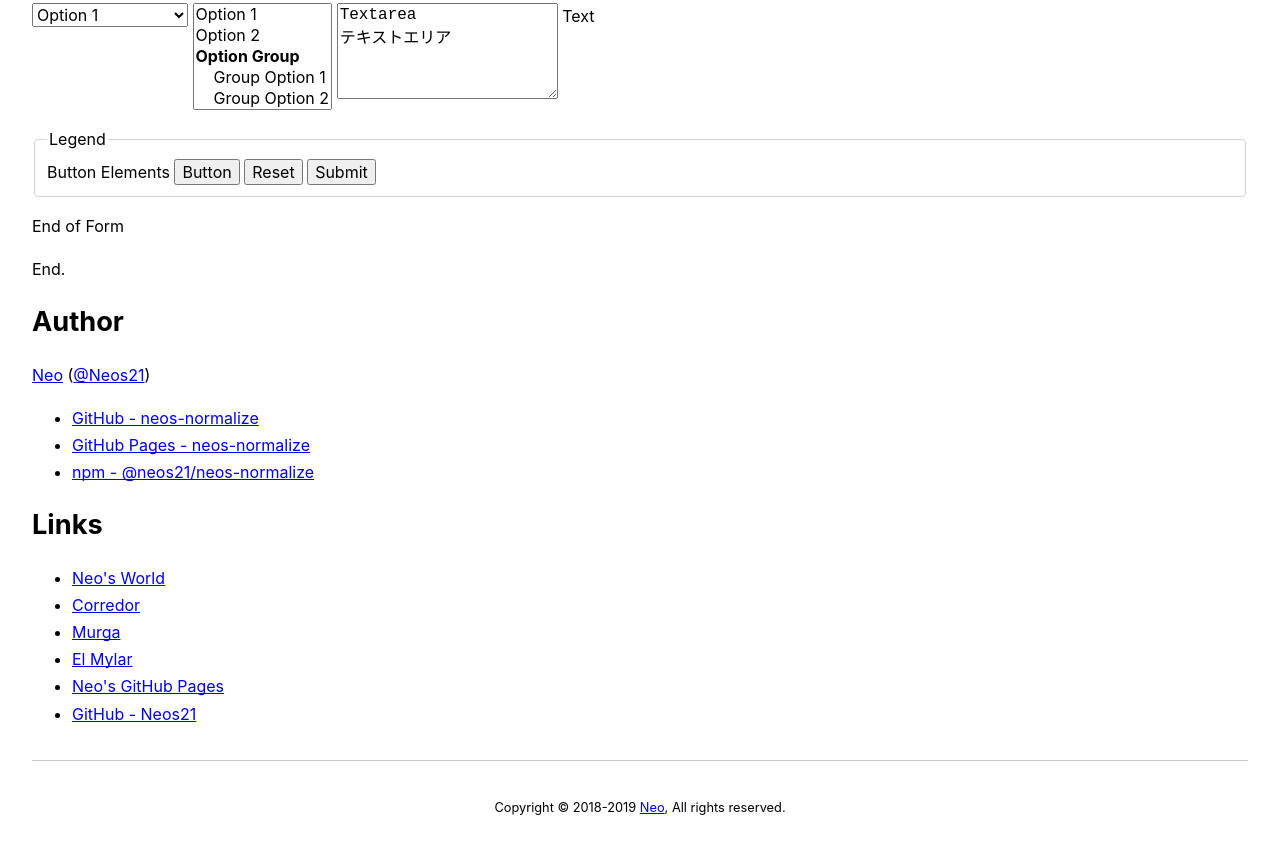
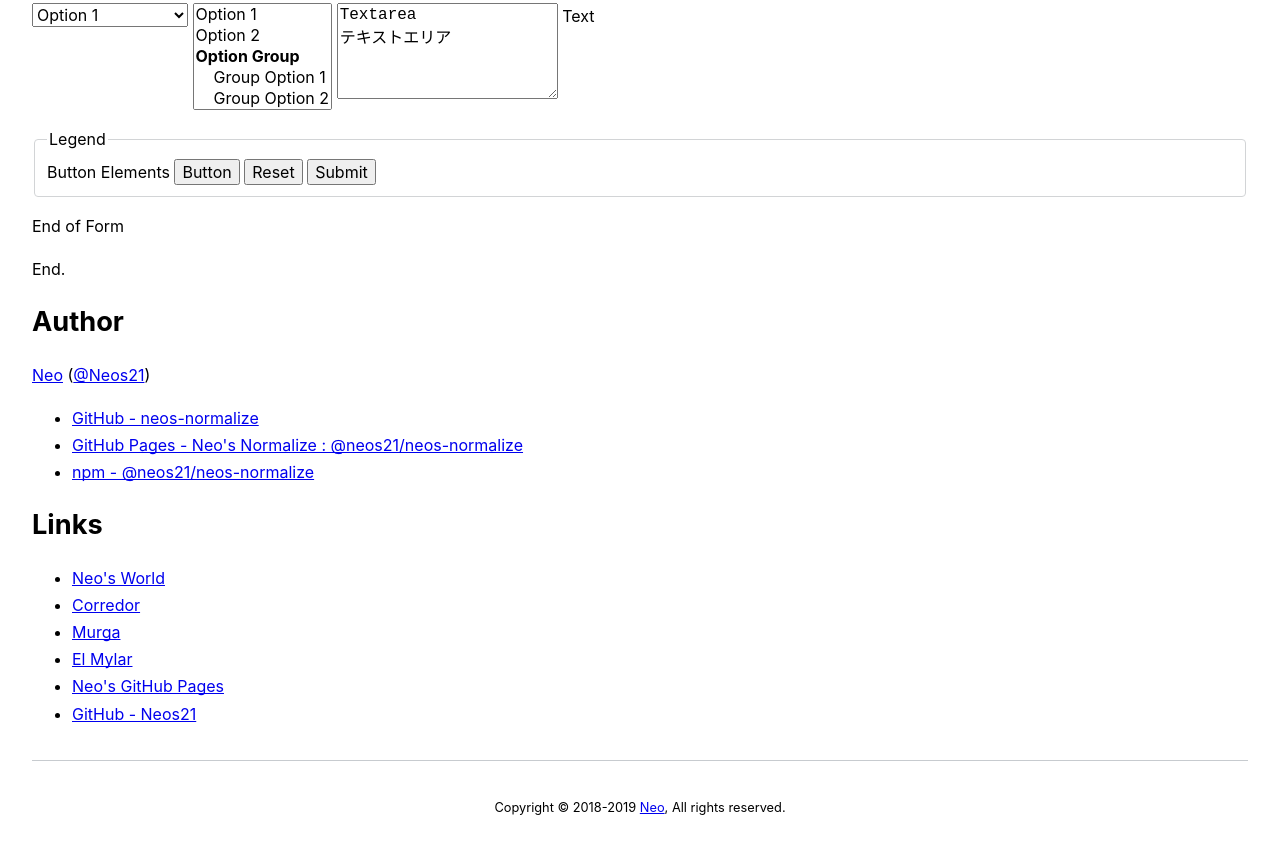
Before and after one commit to Neos21/neos-normalize, a website: page index.html in a window 1280 px wide. Shown: the part 7198-8050 px from the top of the page. Drawn offline with Linux system fonts and the light colour scheme.

Commit message:
v1.0.13 : Add Funding

```diff
--- a/index.html
+++ b/index.html
@@ -5,7 +5,7 @@
     <meta http-equiv="X-UA-Compatible" content="IE=Edge">
     <meta name="viewport" content="width=device-width, initial-scale=1">
     <meta name="robots" content="index, follow">
-    <title>Neo's Normalize</title>
+    <title>Neo's Normalize : @neos21/neos-normalize</title>
     <link rel="stylesheet" href="neos-normalize.css">
     <link rel="icon" href="/favicon.ico">
     <link rel="icon" href="/favicon-192x192.png" sizes="192x192" type="image/png">
@@ -534,7 +534,7 @@ lorem ipsum (ロレム・イプサム、略して<b>リプサム lipsum</b> と
           <p><a href="http://neo.s21.xrea.com/">Neo</a> (<a href="https://twitter.com/Neos21">@Neos21</a>)</p>
           <ul>
             <li><a href="https://github.com/Neos21/neos-normalize">GitHub - neos-normalize</a></li>
-            <li><a href="https://neos21.github.io/neos-normalize/">GitHub Pages - neos-normalize</a></li>
+            <li><a href="https://neos21.github.io/neos-normalize/">GitHub Pages - Neo's Normalize : @neos21/neos-normalize</a></li>
             <li><a href="https://www.npmjs.com/package/@neos21/neos-normalize">npm - @neos21/neos-normalize</a></li>
           </ul>
         </section>
--- a/neos-normalize.scss
+++ b/neos-normalize.scss
@@ -1,4 +1,4 @@
-/*! Neo's Normalize v1.0.11 : Neo (@Neos21) http://neo.s21.xrea.com/ */
+/*! Neo's Normalize v1.0.13 : Neo (@Neos21) http://neo.s21.xrea.com/ */
 
 
 // ==================================================
```
Also changed, not shown: package.json (+8 -4 lines), README.md, neos-normalize.css, neos-normalize.min.css, 1 other file.
